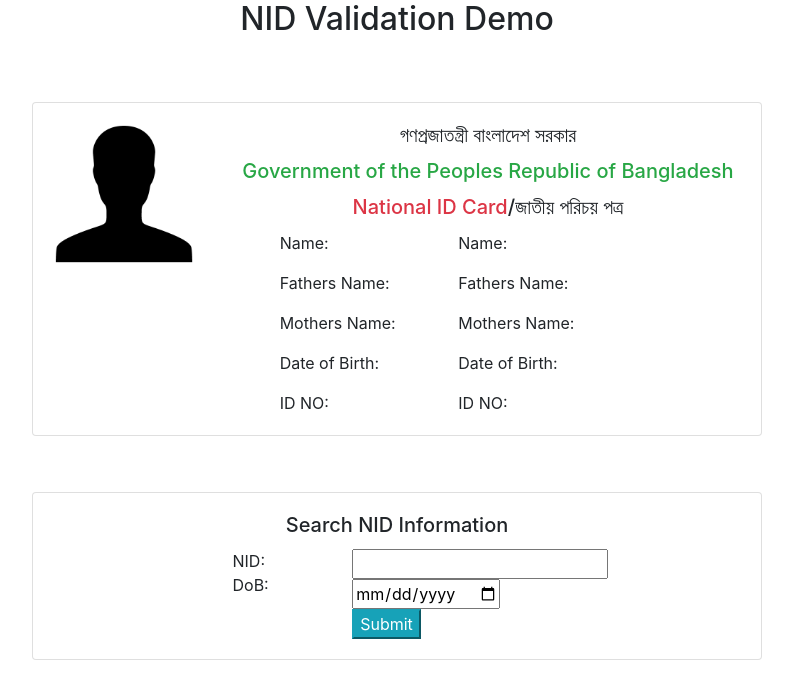
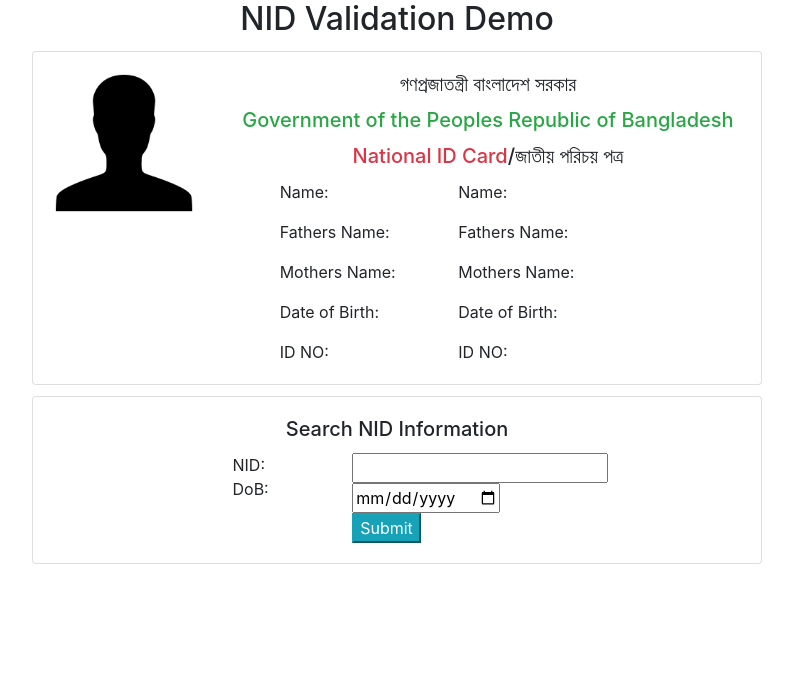
Before and after one commit to Rafi99769/NID-Validation, a Django app: page /nid/ in a window 1280 px wide. Shown: the top 699 px of the page, without its empty margins (243-1036 px from the left). Run offline with Django 3.2, Linux system fonts and the light colour scheme; some libraries are stand-ins or nearby versions.

Commit message:
Reduced gaps

```diff
--- a/templates/core/nid.html
+++ b/templates/core/nid.html
@@ -16,7 +16,7 @@
     <h2>NID Validation Demo</h2>
 </div>
 
-<div class="container" style="margin-top: 5%;">
+<div class="container" style="margin-top: 1%;">
     <div class="row">
         <div class="col-md"></div>
         <div class="col-md-8">
@@ -54,7 +54,7 @@
         </div>
         <div class="col-md"></div>
     </div>
-    <div class="row" style="margin-top: 5%; text-align: center"></div>
+    <div class="row" style="margin-top: 1%; text-align: center"></div>
     <div class="row">
         <div class="col-md"></div>
         <div class="col-md-8">
```
